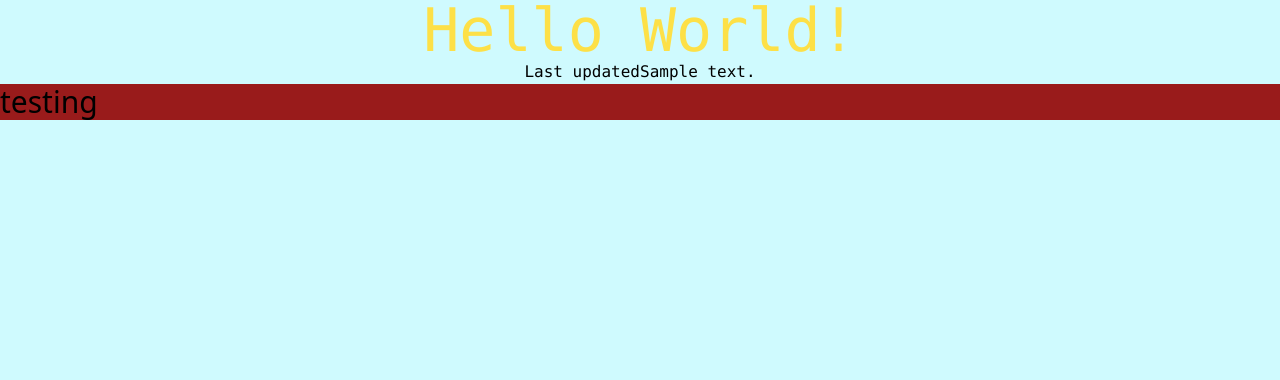
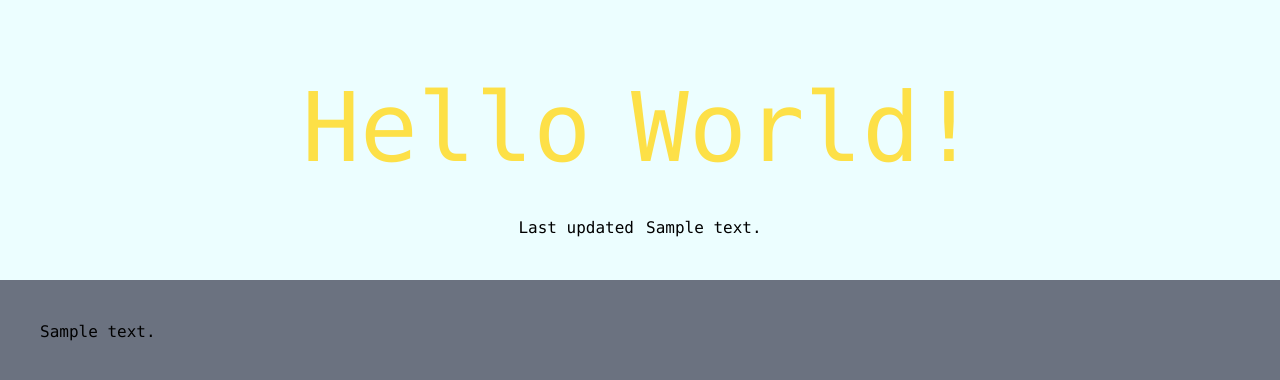
Before and after one commit to jwon345/cicd, a Flask app: template templates/index.html in a window 1280 px wide. Shown: the top 380 px of the page. Run offline with Flask 3, Linux system fonts and the light colour scheme; the template is opened without the code that fills it: most values are stand-ins (such as "Sample title", 1, 10 or a date in 2020); some libraries are stand-ins or nearby versions.

Commit message:
1
Cascading Responses

Workpls

work now?

quick fix

text change, spacing for update

quick Changes

max text width test

another test

change description

```diff
--- a/server.py
+++ b/server.py
@@ -17,7 +17,11 @@ def update():
 
 @api.route('/', methods=['GET'])
 def mainPage():
-    return render_template('index.html')
+    f = open("updated.txt", "r")
+    Update = f.read()
+    f = open("./templates/description.txt", "r")
+    descriptionText = f.read()
+    return render_template('index.html', content=Update, description=descriptionText)
 
 
 if __name__ == '__main__':
--- /dev/null
+++ b/templates/description.txt
@@ -0,0 +1,3 @@
+Random Text Random Text Random Text Random Text Random Text Random Text Random Text
+Random Text Random Text Random Text Random Text Random Text Random Text Random Text
+Random Text Random Text Random Text Random Text Random Text Random Text Random Text
--- a/templates/index.html
+++ b/templates/index.html
@@ -5,20 +5,33 @@
     <script src="https://cdn.tailwindcss.com"></script>
   </head>
 
-  <body class = "bg-cyan-100">
-    <div class = "flex justfity-left lg:justify-center">
-      <h1 class ="font-mono text-12xl sm:text-6xl text-yellow-300">
-        Hello World!
-      </h1>
+  <body class = "bg-gray-500">
+    <div class = "bg-cyan-50 p-10  ">
+      <div class = "flex justfity-start md:justify-center">
+        <div class = "m-5 sm:m-10">
+          <div class = "flex flex-col md:flex-row">
+            <h1 class ="font-mono mr-10 text-yellow-300 text-7xl sm:text-8xl">
+              Hello
+            </h1>
+            <h1 class ="font-mono text-yellow-300 text-7xl sm:text-8xl">
+              World!
+            </h1>
+          </div>
+      </div>
+
+      </div>
+
+      <div class = "ml-8 md:ml-0">
+        <div class = "flex justify-start md:justify-center">
+          <div class ="font-mono mr-3">Last updated</div>
+          <pre>{{content}}</pre>
+        </div>
+      </div>
     </div>
 
-      <div class = "flex justify-center">
-        <div class ="flex font-mono">Last updated </div>
-        <pre>{{content}}</pre>
-      </div>
-
-
-    <p class = "text-3xl bg-red-800">testing</p>
+    <div class = "mt-10 felx justify-center">
+      <pre class ="m-10">{{description}}</pre>
+    </div>
   </body>
 
 </html>
```
Also changed, not shown: readme.md.
